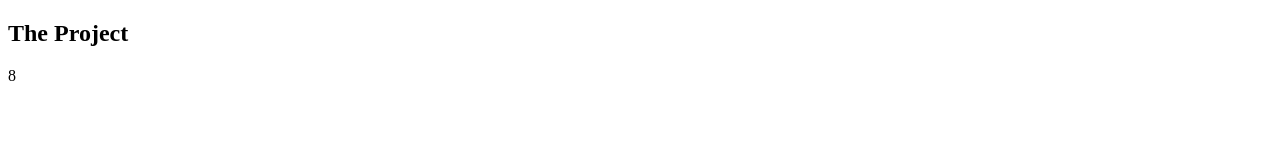
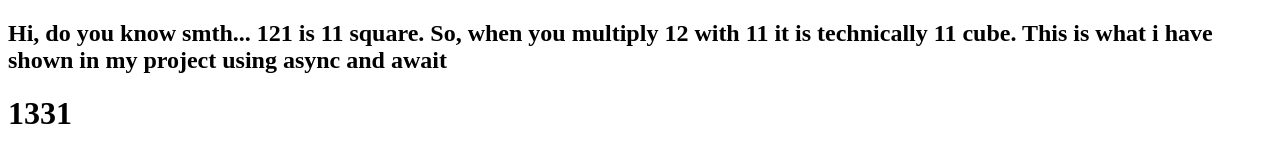
Before and after one commit to Madhu-mini1407/Lesson-29---Project, a plain HTML site: page index.html in a window 1280 px wide. Drawn offline with Linux system fonts and the light colour scheme.

Commit message:
initial commmit

```diff
--- a/index.html
+++ b/index.html
@@ -2,28 +2,17 @@
 <html>
 
 <body>
-    <h2>The Project</h2>
-    <p id="demo"></p>
+    <h2>Hi, do you know smth... 121 is 11 square. So, when you multiply 12 with 11 it is technically 11 cube. This is what i have shown in my project using async and await</h2>
+    <h1 id="result"></h1>
     <script>
-        function myDisplayer(many) {
-            document.getElementById("demo").innerHTML = many;
+        async function multiply(a, b) {
+            let response = await a * b;
+            display(response);
         }
-        function sum(x,y) {
-            var sum = x + y;
-            myDisplayer(sum)
+        function display(some) {
+            document.getElementById("result").innerHTML = some;
         }
-        let myPromise = new Promise(function (myResolve, myReject) {
-            let a = 0;
-            if (a == 0) {
-                myResolve("OK");
-            } else {
-                myReject("Error");
-            }
-        })
-        myPromise.then(
-            function (value) { sum(6,2); },
-            function (error) { sum(error); }
-        );
+        multiply(121, 11);
     </script>
 </body>
 
```
